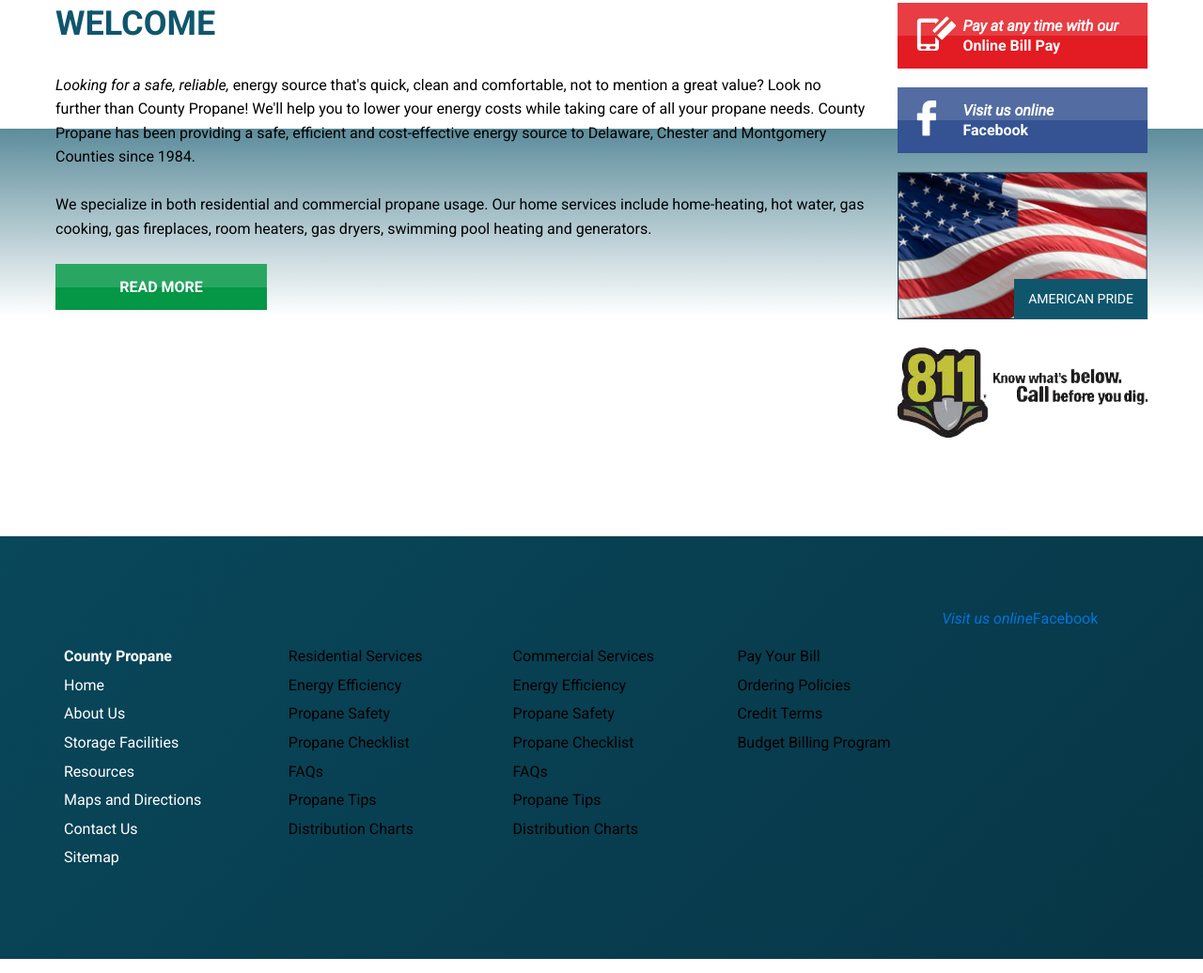
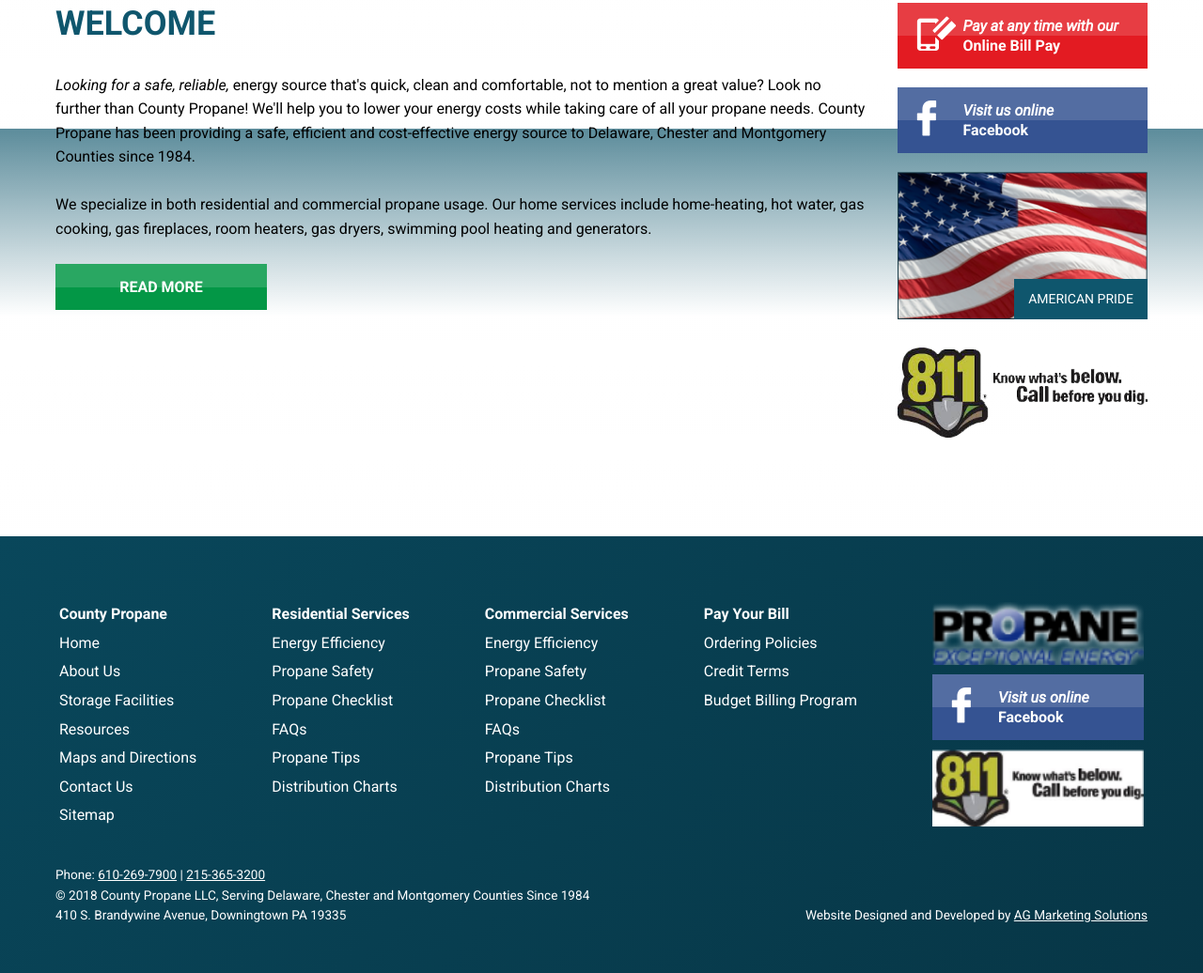
Before and after one commit to katya-allengoel/county-propane-responsive, a website: page app/index.html in a window 1280 px wide. Shown: the part 1072-2108 px from the top of the page at 94% size. Drawn offline with nearby package versions, Linux system fonts and the light colour scheme.

Commit message:
footer development completed

```diff
--- a/app/assets/styles/4-modules/_footer.css
+++ b/app/assets/styles/4-modules/_footer.css
@@ -2,12 +2,32 @@
 
 	overflow: auto;
 
+	&__nav{
+
+		display: none;
+
+		@mixin atMedium{
+
+			display: flex;
+	    	flex-wrap: wrap;
+	    	justify-content: space-between;
+
 	    		&__box{
-		width: 100%;
-		display: inline-block;
-		float: left;
+					margin: 20px;
+					text-align: left;
+					width: auto;
+
+					@mixin atSmall{
+
+
+					}
 
 					&__list{
+						margin-top: 0px!important;
+
+						& > li {
+							padding-left: 0!important;
+						}
 
 						& li a {
 							color: #ffffff;
@@ -17,23 +37,98 @@
 							}
 						}
 
-			& > li:first-of-type{
+						& > li:first-of-type > a{
 						font-weight: 700;
-			color: #ffffff;
+
 						}
 					}
 
+					& > img, & > a, & > &__image-link img{
+						display: block;
+						margin-bottom: 10px;
+						width: 100%;
+					}
 
-		@mixin atSmall{
-			width: 50%;
+					& .btn{
+						max-width: 300px;
+					}
+
+
+
+			}
+		}
+	}
+
+	&__copyright{
+		display: none;
+
+			@mixin atMedium{
+
+				display: flex;
+				text-align: center;
+
+				& span {
+					display: block;
+					color: #ffffff;
+					font-size: 0.85em;
+
+					& a{
+						color: #fff;
+						text-decoration: underline;
+
+						&:hover{
+							opacity: 0.8;
+						}
+					}
+				}
+
+			&__author{
+				display: flex;
+				align-items: flex-end;
+				margin-top: 20px;
+
+				& span {
+					width: 100%;
+				}
+
+				@mixin atLarge {
+					text-align: right;
+				}
+			}
+		}
+
+		@mixin atLarge {
+			text-align: left;
+		}
+
+	}
+
+&__mobile {
+	text-align: center;
+
+	@mixin atSmall {
+		padding-left: 50px;
+		padding-right: 50px;
 	}
 
 	@mixin atMedium {
-			width: 33%;
+		display: none;
 	}
 
-		@mixin atLarge {
-			width: 20%;
+	&__block {
+
+		padding: 10px;
+		margin-bottom: 10px;
+
+		& span, & a {
+			display: block;
+			color: #ffffff;
+		}
+
+		& span {
+			margin-bottom: 10px;
 		}
 	}
 }
+
+}
--- a/app/index.html
+++ b/app/index.html
@@ -247,11 +247,13 @@
 	</div> <!--/page container-->
 </div><!--/body__background-->
 
-	<div class="section footer section--gradient-primary">
+	<div class="section section--small footer section--gradient-primary">
 		<div class="container--fluid">
-			<div class="footer__box">
-					<ul class="list footer__box__list">
-						<li>County Propane</li>
+			<div class="footer__nav">
+
+				<div class="footer__nav__box">
+						<ul class="list footer__nav__box__list">
+							<li><a href="">County Propane</a></li>
 							<li><a href="">Home</a></li>
 							<li><a href="">About Us</a></li>
 							<li><a href="">Storage Facilities</a></li>
@@ -261,47 +263,79 @@
 							<li><a href="">Sitemap</a></li>
 						</ul>
 				</div>
-			<div class="footer__box">
-					<ul class="list">
-						<li>Residential Services</li>
-						<li>Energy Efficiency</li>
-						<li>Propane Safety</li>
-						<li>Propane Checklist</li>
-						<li>FAQs</li>
-						<li>Propane Tips</li>
-						<li>Distribution Charts</li>
+				<div class="footer__nav__box">
+						<ul class="list footer__nav__box__list">
+							<li><a href="">Residential Services</a></li>
+							<li><a href="">Energy Efficiency</a></li>
+							<li><a href="">Propane Safety</a></li>
+							<li><a href="">Propane Checklist</a></li>
+							<li><a href="">FAQs</a></li>
+							<li><a href="">Propane Tips</a></li>
+							<li><a href="">Distribution Charts</a></li>
 
 						</ul>
 				</div>
-			<div class="footer__box">
-					<ul class="list">
-						<li>Commercial Services</li>
-						<li>Energy Efficiency</li>
-						<li>Propane Safety</li>
-						<li>Propane Checklist</li>
-						<li>FAQs</li>
-						<li>Propane Tips</li>
-						<li>Distribution Charts</li>
+				<div class="footer__nav__box">
+						<ul class="list footer__nav__box__list">
+							<li><a href="">Commercial Services</a></li>
+							<li><a href="">Energy Efficiency</a></li>
+							<li><a href="">Propane Safety</a></li>
+							<li><a href="">Propane Checklist</a></li>
+							<li><a href="">FAQs</a></li>
+							<li><a href="">Propane Tips</a></li>
+							<li><a href="">Distribution Charts</a></li>
 						</ul>
 				</div>
-			<div class="footer__box">
-					<ul class="list">
-						<li>Pay Your Bill</li>
-						<li>Ordering Policies</li>
-						<li>Credit Terms</li>
-						<li>Budget Billing Program</li>
+				<div class="footer__nav__box">
+						<ul class="list footer__nav__box__list">
+							<li><a href="">Pay Your Bill</a></li>
+							<li><a href="">Ordering Policies</a></li>
+							<li><a href="">Credit Terms</a></li>
+							<li><a href="">Budget Billing Program</a></li>
 
 						</ul>
 				</div>
-			<div class="footer__box">
-					<img src="" alt="">
-					<a href="" class="btn--blue-gradient"><i>Visit us online</i>Facebook</a>
-					<img src="" alt="">
+				<div class="footer__nav__box">
+						<a href="" class="footer__nav__box__image-link"><img src="assets/images/propane-energy.png" alt=""></a>
+						<a href="" class="btn btn--blue btn--glare btn--icon-left"><img src="assets/images/facebook-icon.png" alt=""><i>Visit us online</i>Facebook</a>
+						<img src="assets/images/811-white-back.png" alt="">
 				</div>
 
 			</div>
 
+					<div class="grid footer__copyright">
+						<div class="grid__column grid__column--12  grid__column--7--lg footer__copyright__website">
+							<span>Phone: <a href="tel:+16102697900">610-269-7900</a> | <a href="tel:+12153653200">215-365-3200</a></span>
+							<span>&copy; <script> document.write(new Date().getFullYear())</script> County Propane LLC, Serving Delaware, Chester and Montgomery Counties Since 1984</span>
+							<span>410 S. Brandywine Avenue, Downingtown PA 19335</span>
 						</div>
+						<div class="grid__column grid__column--12  grid__column--5--lg footer__copyright__author">
+							<span>Website Designed and Developed by <a href="https://agmsolutions.com" target="_blank">AG Marketing Solutions</a></span>
+						</div>
+					</div>
+
+		</div>
+
+		<div class="footer__mobile">
+			<div class="footer__mobile__block">
+				<img src="assets/images/logo-white.png" alt="">
+			</div>
+			<div class="footer__mobile__block">
+				<span>410 S. Brandywine Avenue <br> Downingtown PA 19335</span>
+			</div>
+			<div class="footer__mobile__block">
+				<span>24-Hour Emergency Service</span>
+				<a href="">610-269-7900</a>
+				<a href="">215-365-3200</a>
+			</div>
+			<div class="footer__mobile__block">
+				<span>&copy; <script> document.write(new Date().getFullYear())</script> County Propane LLC, Serving Delaware,Chester and Montgomery Counties Since 1984</span>
+				<span>Website Designed and Developed by <a href="https://agmsolutions.com" target="_blank">AG Marketing Solutions</a></span>
+			</div>
+
+		</div>
+
+
 	</div>
 
 
--- a/app/temp/styles/styles.css
+++ b/app/temp/styles/styles.css
@@ -3136,47 +3136,170 @@
 .footer{
 
 	overflow: auto;
-}
-
-.footer__box{
-		width: 100%;
-		display: inline-block;
-		float: left;
-	}
-
-.footer__box__list li a {
-				color: #ffffff;
+
+}
+
+.footer__nav{
+
+		display: none;
+	}
+
+@media (min-width:768px) {
+
+.footer__nav{
+
+			display: -webkit-box;
+
+			display: -ms-flexbox;
+
+			display: flex;
+	    	-ms-flex-wrap: wrap;
+	    	    flex-wrap: wrap;
+	    	-webkit-box-pack: justify;
+	    	    -ms-flex-pack: justify;
+	    	        justify-content: space-between
+	}
+
+	    		.footer__nav__box{
+					margin: 20px;
+					text-align: left;
+					width: auto;
+
+
+
 			}
 
-.footer__box__list li a:hover, .footer__box__list li a:focus, .footer__box__list li a:active{
-					color: #b95e00;
+					@media (min-width:576px) {
+    }
+
+					.footer__nav__box__list{
+						margin-top: 0px!important;
+					}
+
+						.footer__nav__box__list > li {
+							padding-left: 0!important;
+						}
+
+						.footer__nav__box__list li a {
+							color: #ffffff;
+						}
+
+							.footer__nav__box__list li a:hover, .footer__nav__box__list li a:focus, .footer__nav__box__list li a:active{
+								color: #b95e00;
+							}
+
+						.footer__nav__box__list > li:first-of-type > a{
+						font-weight: 700;
+
+						}
+
+					.footer__nav__box > img, .footer__nav__box > a, .footer__nav__box > .footer__nav__box__image-link img{
+						display: block;
+						margin-bottom: 10px;
+						width: 100%;
+					}
+
+					.footer__nav__box .btn{
+						max-width: 300px;
+					}
+    }
+
+.footer__copyright{
+		display: none;
+
+	}
+
+@media (min-width:768px) {
+
+.footer__copyright{
+
+				display: -webkit-box;
+
+				display: -ms-flexbox;
+
+				display: flex;
+				text-align: center
+
+	}
+
+				.footer__copyright span {
+					display: block;
+					color: #ffffff;
+					font-size: 0.85em;
 				}
 
-.footer__box__list > li:first-of-type{
-			font-weight: 700;
+					.footer__copyright span a{
+						color: #fff;
+						text-decoration: underline;
+					}
+
+						.footer__copyright span a:hover{
+							opacity: 0.8;
+						}
+
+			.footer__copyright__author{
+				display: -webkit-box;
+				display: -ms-flexbox;
+				display: flex;
+				-webkit-box-align: end;
+				    -ms-flex-align: end;
+				        align-items: flex-end;
+				margin-top: 20px;
+			}
+
+				.footer__copyright__author span {
+					width: 100%;
+				}
+
+				@media (min-width:992px) {
+
+			.footer__copyright__author{
+					text-align: right
+			}
+    }
+    }
+
+@media (min-width:992px) {
+
+.footer__copyright{
+			text-align: left
+
+	}
+    }
+
+.footer__mobile {
+	text-align: center;
+}
+
+@media (min-width:576px) {
+
+.footer__mobile {
+		padding-left: 50px;
+		padding-right: 50px
+}
+    }
+
+@media (min-width:768px) {
+
+.footer__mobile {
+		display: none
+}
+    }
+
+.footer__mobile__block {
+
+		padding: 10px;
+		margin-bottom: 10px;
+	}
+
+.footer__mobile__block span, .footer__mobile__block a {
+			display: block;
 			color: #ffffff;
-			}
-
-@media (min-width:576px) {
-
-.footer__box{
-			width: 50%
-	}
-    }
-
-@media (min-width:768px) {
-
-.footer__box{
-			width: 33%
-	}
-    }
-
-@media (min-width:992px) {
-
-.footer__box{
-			width: 20%
-	}
-    }
+		}
+
+.footer__mobile__block span {
+			margin-bottom: 10px;
+		}
 
 .label-hidden {
     height: 0px;
```
Also changed, not shown: app/assets/images/811-white-back.png (added), app/assets/images/logo-white.png (added), app/assets/images/propane-energy.png (added). Lines whose indentation alone changed are shown as unchanged.
